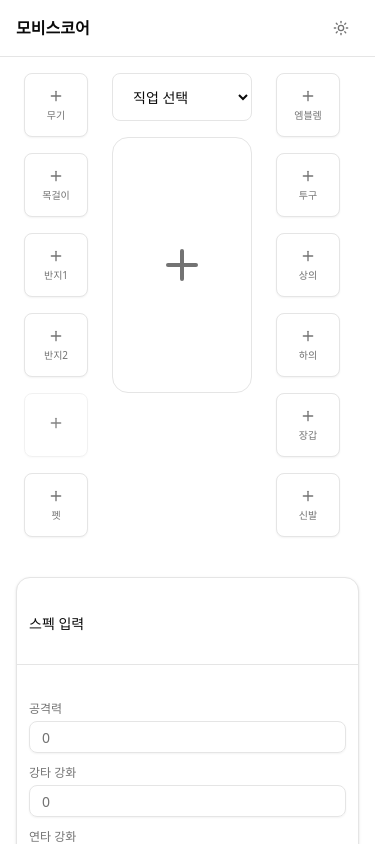
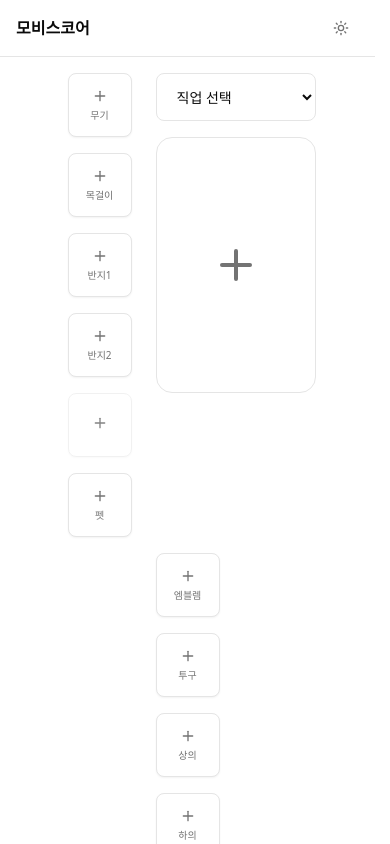
Before and after one commit to Hongsc0125/scouter_fe, a Next.js app: page /measure in a window 390 px wide. Shown: the top 844 px of the page. Built offline with nearby package versions, Linux system fonts and the light colour scheme.

Commit message:
fix : 모바일 최적화

```diff
--- a/src/app/measure/page.tsx
+++ b/src/app/measure/page.tsx
@@ -56,11 +56,11 @@ export default function MeasurePage() {
 
   return (
     <div className="min-h-screen bg-background p-4 sm:p-6 flex flex-col items-center">
-      {/* 상단: 장비 및 직업 선택 (가로 스크롤) */}
+      {/* 상단: 장비 및 직업 선택 */}
       <div className="w-full max-w-7xl mb-6">
-        <div className="flex flex-nowrap overflow-x-auto pb-4 gap-4 sm:gap-6 scrollbar-hide">
+        <div className="flex flex-wrap justify-center gap-4 sm:gap-6">
           {/* 왼쪽 장비 */}
-          <div className="flex flex-col items-center space-y-4 min-w-[80px]">
+          <div className="flex flex-col items-center space-y-4 w-[80px]">
             {equipmentLeft.map((item) => (
               <Button
                 key={item}
@@ -89,7 +89,7 @@ export default function MeasurePage() {
           </div>
 
           {/* 직업 선택 */}
-          <div className="flex flex-col items-center space-y-4 w-[140px] sm:w-[160px] flex-shrink">
+          <div className="flex flex-col items-center space-y-4 w-[160px] sm:w-[200px]">
             <select
               value={selectedJob}
               onChange={(e) => setSelectedJob(e.target.value)}
```
